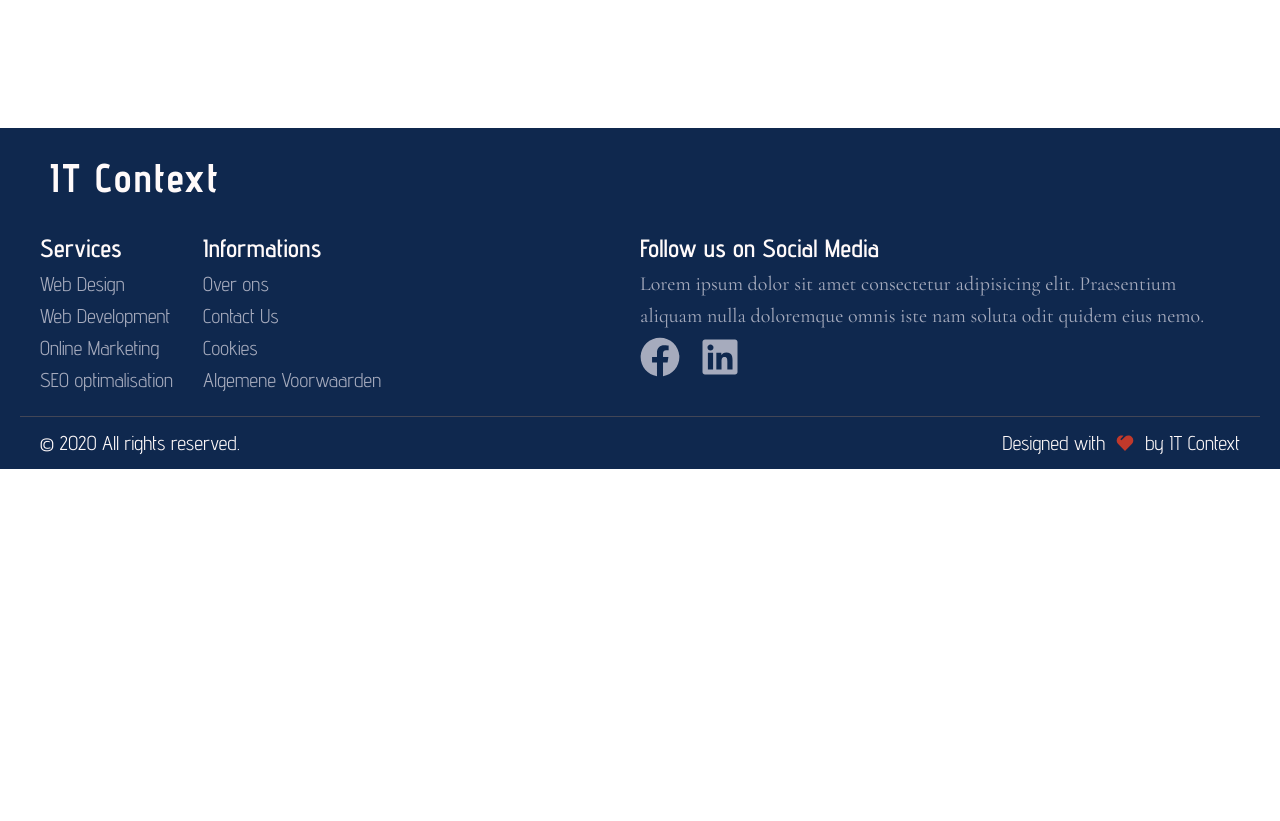
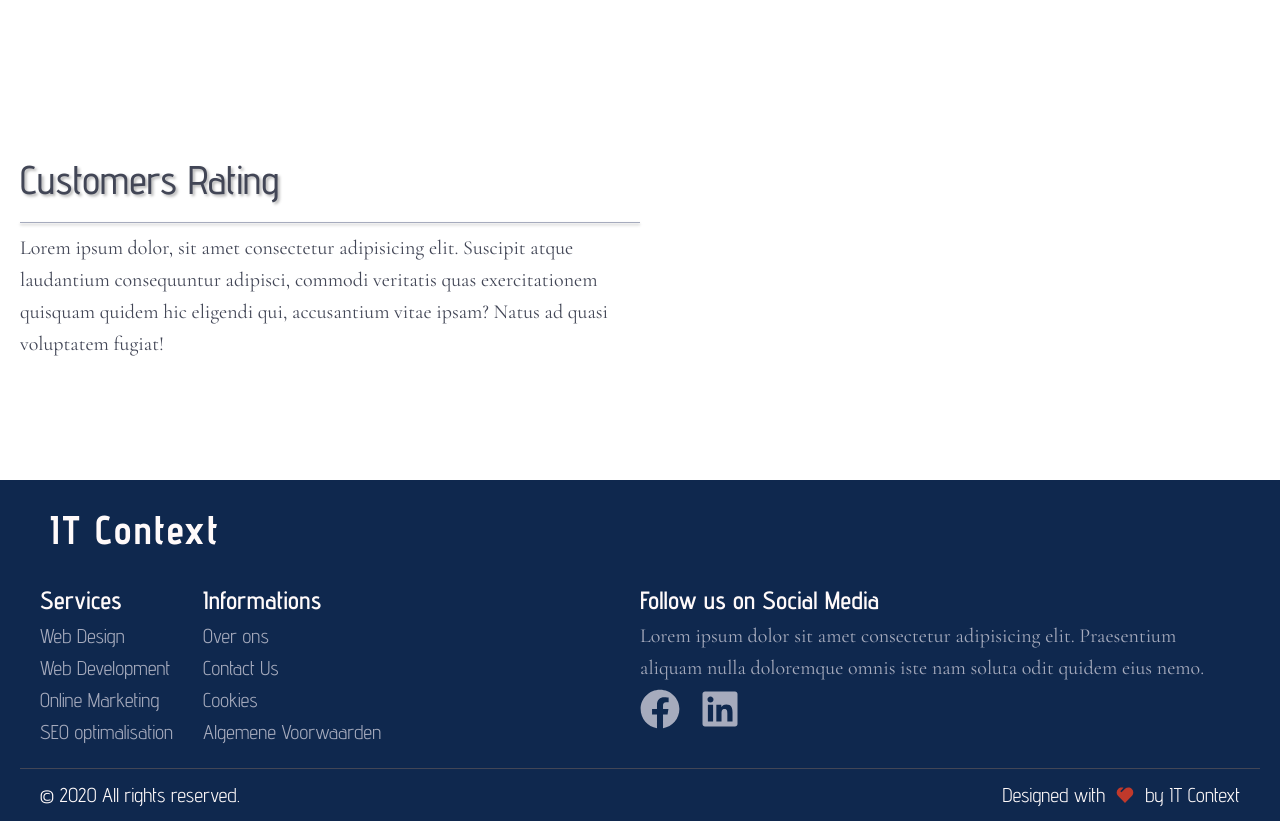
Before and after one commit to Vastlaan/itcontext2.0, a React (Create React App) app in the folder client/: page / in a window 1280 px wide. Shown: the part 2440-3261 px from the top of the page. Before the commit the page ends 2909 px from the top, so only its background shows below. Built offline with nearby package versions, Linux system fonts and the light colour scheme; no server answers; a web font is replaced by a local one.

Commit message:
Add Reviews component

```diff
--- a/client/src/components/landing/index.tsx
+++ b/client/src/components/landing/index.tsx
@@ -2,6 +2,7 @@ import React from "react";
 import Header from "./header";
 import Portfolio from "./portfolio";
 import Story from "./story";
+import Reviews from "./reviews";
 
 export default function Landing() {
     return (
@@ -9,6 +10,7 @@ export default function Landing() {
             <Header />
             <Portfolio />
             <Story />
+            <Reviews />
         </div>
     );
 }
--- /dev/null
+++ b/client/src/components/landing/reviews/index.tsx
@@ -0,0 +1,49 @@
+import React from "react";
+import styled from "styled-components";
+import { fonts } from "../../../styles";
+import { ImStarFull, ImStarHalf } from "react-icons/im";
+
+export default function Reviews() {
+    return (
+        <Container>
+            <Header>
+                <h3>Customers Rating</h3>
+                <Line></Line>
+                <p>
+                    Lorem ipsum dolor, sit amet consectetur adipisicing elit.
+                    Suscipit atque laudantium consequuntur adipisci, commodi
+                    veritatis quas exercitationem quisquam quidem hic eligendi
+                    qui, accusantium vitae ipsam? Natus ad quasi voluptatem
+                    fugiat!
+                </p>
+            </Header>
+        </Container>
+    );
+}
+
+const Container = styled.section`
+    margin-bottom: 10rem;
+    padding: 2rem;
+`;
+const Header = styled.div`
+    h3 {
+        font-family: ${fonts.advent};
+        font-weight: 500;
+        font-size: 4rem;
+        color: ${(props) => props.theme.grey};
+        text-shadow: 0.2rem 0.2rem 0.3rem rgba(0, 0, 0, 0.3);
+    }
+    p {
+        max-width: 50%;
+        font-family: ${fonts.cormoran};
+        font-size: 2rem;
+        color: ${(props) => props.theme.grey};
+    }
+`;
+const Line = styled.div`
+    margin: 1rem 0;
+    width: 50%;
+    height: 0.1px;
+    background-color: ${(props) => props.theme.greyLight};
+    box-shadow: 0 0.2rem 0.3rem rgba(0, 0, 0, 0.3);
+`;
```
